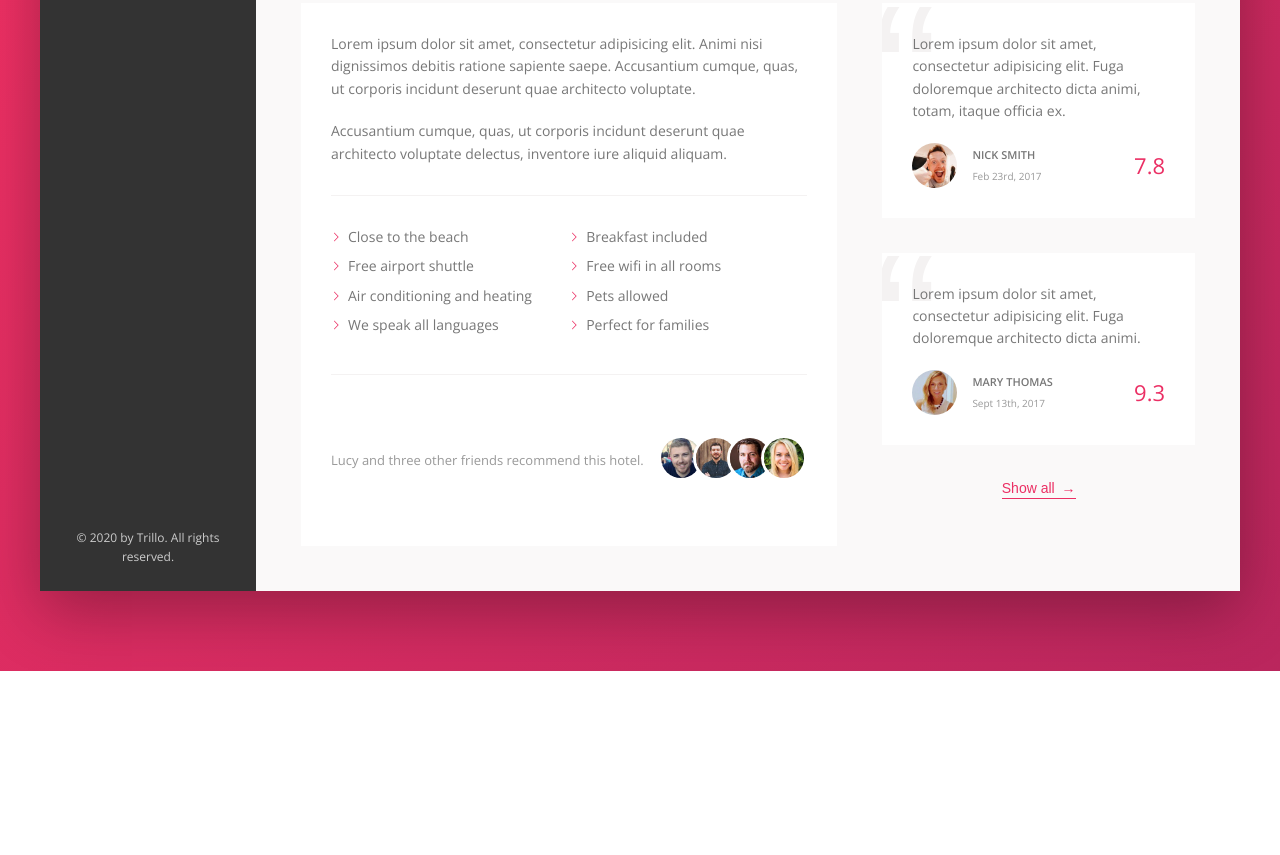
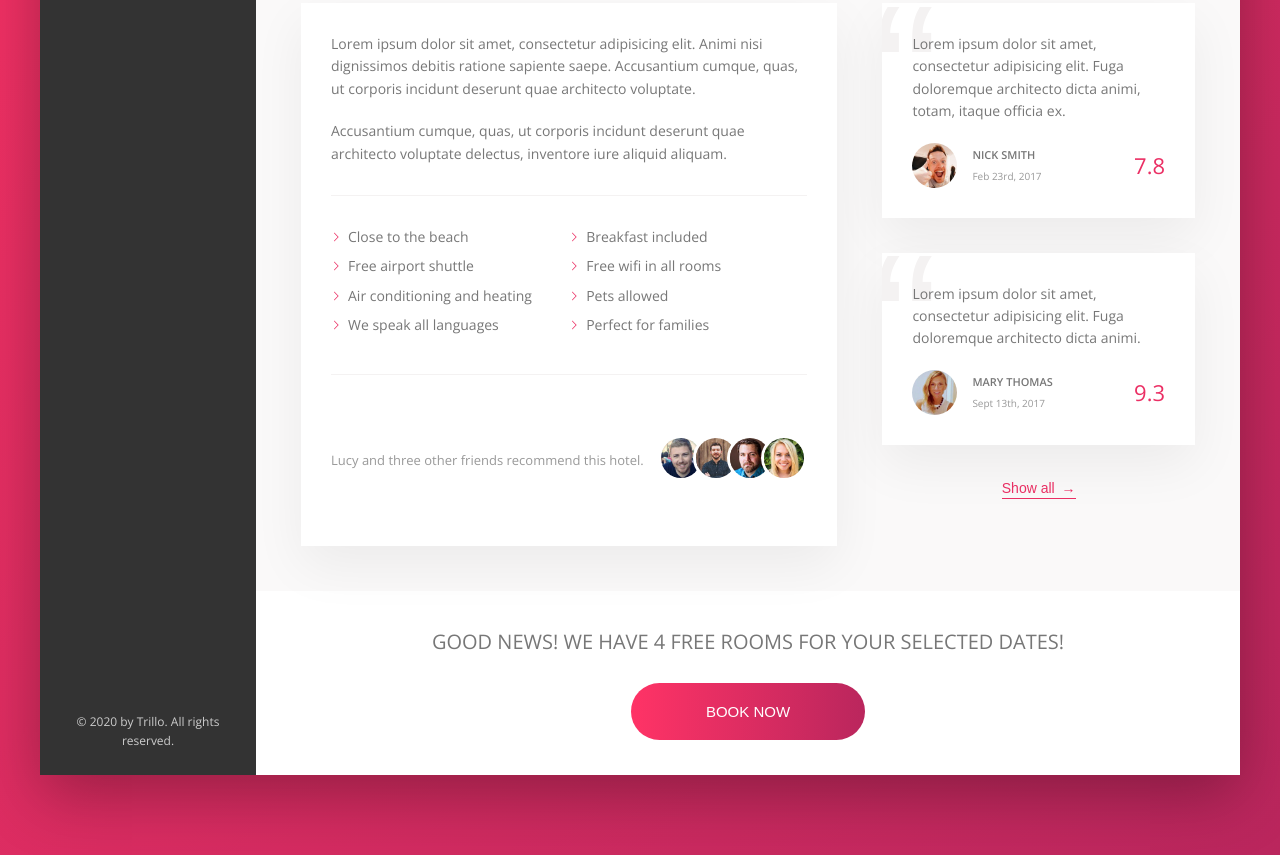
Before and after one commit to fstal/Trillo, a website: page index.html in a window 1280 px wide. Shown: the part 643-1498 px from the top of the page. Before the commit the page ends 1314 px from the top, so only its background shows below. Drawn offline with nearby package versions, Linux system fonts and the light colour scheme.

Commit message:
Added and styled cta section

```diff
--- a/index.html
+++ b/index.html
@@ -249,6 +249,16 @@
               <button class="btn-inline">Show all <span>&rarr;</span></button>
             </div>
           </div>
+
+          <div class="cta">
+            <h2 class="cta__book-now">
+              Good news! We have 4 free rooms for your selected dates!
+            </h2>
+            <button class="btn">
+              <span class="btn__visible"> Book now </span>
+              <span class="btn__invisible"> Only 4 rooms left </span>
+            </button>
+          </div>
         </main>
       </div>
     </div>
--- a/sass/_base.scss
+++ b/sass/_base.scss
@@ -12,8 +12,8 @@
   --color-grey-dark-2: #777;
   --color-grey-dark-3: #999;
 
-  --shadow-light: 0 2rem 5rem rgba(#000, 0.06);
   --shadow-dark: 0 2rem 6rem rgba(0, 0, 0, 0.3);
+  --shadow-light: 0 2rem 5rem rgba(0, 0, 0, 0.06);
 
   --line: 1px solid var(--color-grey-light-2);
 }
--- a/sass/_components.scss
+++ b/sass/_components.scss
@@ -452,3 +452,76 @@
     z-index: 1;
   }
 }
+
+///////////////////////////////////////
+// CALL TO ACTION
+
+.cta {
+  padding: 3.5rem 0;
+  text-align: center;
+
+  &__book-now {
+    text-transform: uppercase;
+    font-size: 2rem;
+    font-weight: 300;
+    margin-bottom: 2.5rem;
+  }
+}
+
+///////////////////////////////////////
+// BUTTON
+
+.btn {
+  font-size: 1.5rem;
+  font-weight: 300;
+  text-transform: uppercase;
+  border: none;
+  //width: 20rem;
+  //height: 4rem;
+  border-radius: 200px;
+  position: relative;
+  background-image: linear-gradient(
+    to right,
+    var(--color-primary-light),
+    var(--color-primary-dark)
+  );
+  color: #fff;
+  overflow: hidden;
+  cursor: pointer;
+
+  & > * {
+    display: inline-block;
+    height: 100%;
+    width: 100%;
+    transition: all 0.2s;
+  }
+
+  &__visible {
+    padding: 2rem 7.5rem;
+  }
+
+  &__invisible {
+    position: absolute;
+    left: 0;
+    top: -100%;
+    padding: 2rem 0;
+  }
+
+  &:hover &__visible {
+    transform: translateY(100%);
+  }
+
+  &:hover &__invisible {
+    background-image: linear-gradient(
+      to left,
+      var(--color-primary-light),
+      var(--color-primary-dark)
+    );
+    top: 0;
+  }
+
+  &:focus {
+    outline: none;
+    animation: pulsate 1s infinite;
+  }
+}
```
Also changed, not shown: css/style.css.
